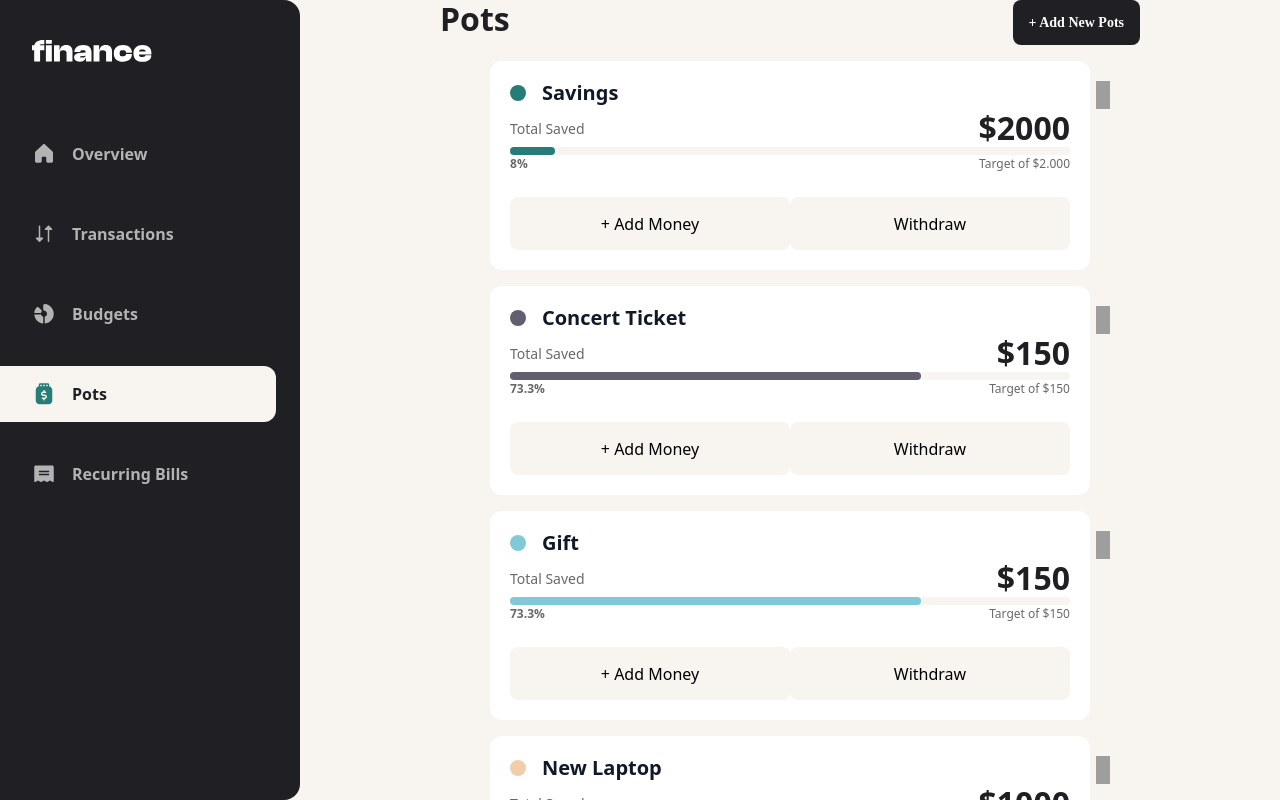
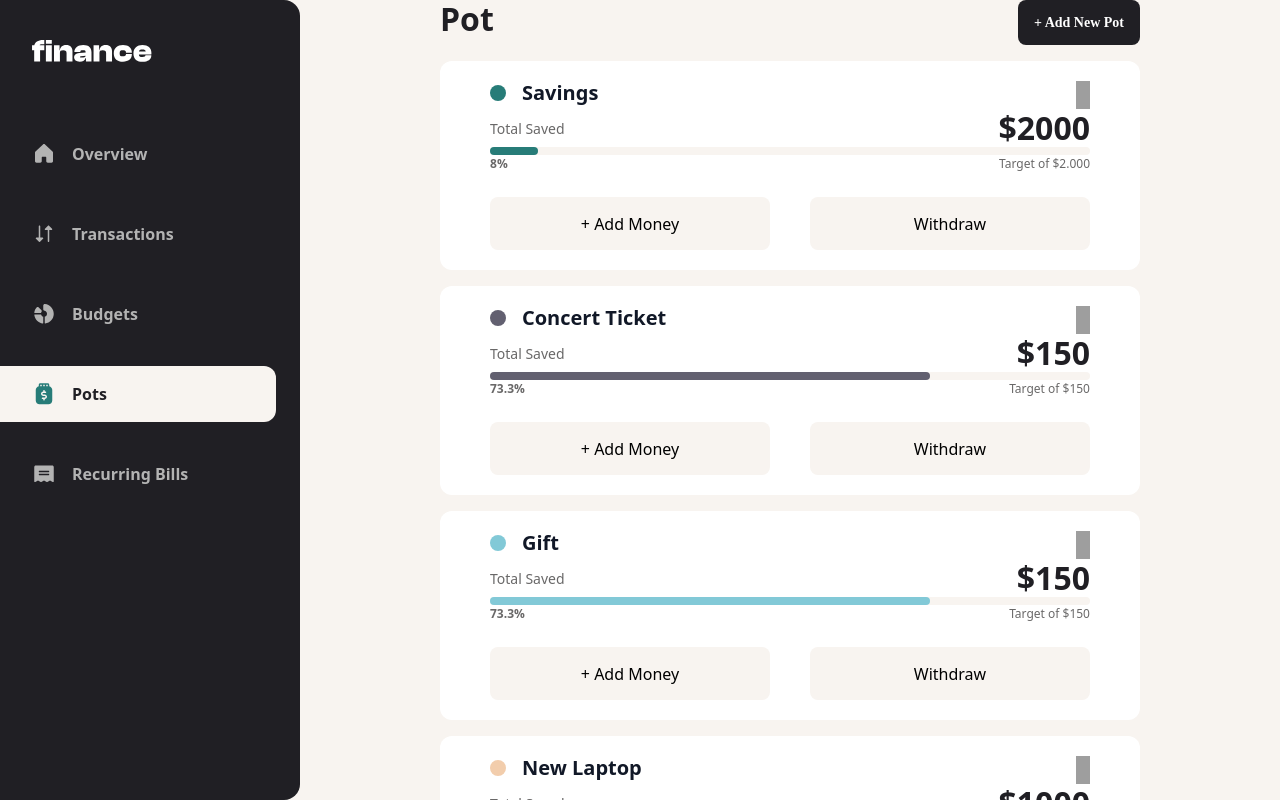
Before and after one commit to Keti-Tsiklauri/my-finance-app, a Next.js app: page /pots in a window 1280 px wide. Built offline with nearby package versions, Linux system fonts and the light colour scheme; grey boxes are pictures that could not be loaded.

Commit message:
fix styles

```diff
--- a/src/app/budgets/page.tsx
+++ b/src/app/budgets/page.tsx
@@ -1,17 +1,17 @@
 import SpendingSummary from "@/components/spending-summary/SpendingSummary";
 import SpendingTypes from "@/components/spending/SpendingTypes";
-import BudgetsHeader from "@/components/shared/headers/BudgetsHeader";
+import BudgetsHeader from "@/components/shared/headers/Header";
 export default function Budgets() {
   return (
     <div>
       <div className="mb-5 ">
-        <BudgetsHeader text="Budgets " />
+        <BudgetsHeader type="budget" />
       </div>
       <div className="xxl:flex">
         <div className="bg-white rounded-[12px] w-[343px] mx-auto md:w-[700px] pt-[20px] pb-[20px] mb-[20px] xxl:w-[440px] xxl:h-[220px]">
           <SpendingSummary text=" Spending Summary" />
         </div>
-        <div className="bg-white rounded-[12px] w-[343px] mx-auto md:w-[700px] pt-[10px] pb-[10px] xxl:w-[640px]">
+        <div className="bg-white rounded-[12px] w-[343px] mx-auto md:w-[700px] pt-[30px] pb-[10px] xxl:w-[640px]">
           <SpendingTypes />
         </div>
       </div>
--- a/src/app/pots/page.tsx
+++ b/src/app/pots/page.tsx
@@ -1,10 +1,10 @@
-import Header from "@/components/shared/headers/BudgetsHeader";
+import Header from "@/components/shared/headers/Header";
 import PotsTypes from "@/components/pots-types/PotsTypes";
 
 export default function Pots() {
   return (
     <div>
-      <Header text="Pots" />
+      <Header type="pot" />
       <div className="mt-4">
         <PotsTypes />
       </div>
--- /dev/null
+++ b/src/components/modals/AddNewPot.tsx
@@ -0,0 +1,7 @@
+export default function AddNewPot() {
+  return (
+    <div>
+      <p>aaa</p>
+    </div>
+  );
+}
--- a/src/components/pots-types/PotsTypes.tsx
+++ b/src/components/pots-types/PotsTypes.tsx
@@ -12,15 +12,16 @@ export default function PotsTypes() {
   const { pots } = data;
 
   return (
-    <div className="xxl:grid grid-cols-2 gap-6">
+    <div className="xxl:grid grid-cols-2 gap-6   mx-auto">
       {pots.map((pot, index) => (
         <div
           key={index}
-          className="mb-4 w-[343px] md:w-[600px] xxl:w-[500px] mx-auto gap-8 bg-white rounded-[12px] p-[20px_20px]"
+          className="mb-4  w-[343px] md:w-[700px] mx-auto  gap-8 bg-white rounded-[12px] p-[20px_20px]"
         >
+          {/* Total Saved */}
+          <div className="mx-auto w-[300px] md:w-[600px]">
             <CategoryHeader color={pot.theme} category={pot.name} />
-          {/* Total Saved */}
-          <div className="flex items-center justify-between">
+            <div className="flex items-center justify-between ">
               <p className="h-[21px] font-normal text-[14px] leading-[21px] text-[#696868]">
                 Total Saved
               </p>
@@ -30,7 +31,7 @@ export default function PotsTypes() {
             </div>
 
             {/* Progress bar */}
-          <div className="h-[8px] bg-[#F8F4F0] rounded-[4px] flex">
+            <div className="h-[8px] bg-[#F8F4F0] rounded-[4px] flex ">
               <div
                 className="h-full rounded-[4px]"
                 style={{
@@ -40,7 +41,7 @@ export default function PotsTypes() {
               />
             </div>
 
-          <div className="flex justify-between">
+            <div className="flex justify-between ">
               <p className="h-[18px] font-public-sans font-bold text-[12px] leading-[150%] text-[#696868]">
                 {calculatePercentage(pot.total, pot.target)}%
               </p>
@@ -48,12 +49,12 @@ export default function PotsTypes() {
                 Target of {formatDollarWithDot(pot.target)}
               </p>
             </div>
-
+          </div>
           {/* Buttons */}
-          <div className="flex justify-around mt-6">
+          <div className="flex justify-between mt-6 w-[300px] md:w-[600px] mx-auto">
             <button
               className="
-                w-[140px] md:w-[300px] xxl:w-[220px] h-[53px]
+                w-[140px] md:w-[280px] h-[53px]
                 bg-[#F8F4F0]
                 rounded-lg
                 cursor-pointer
@@ -65,7 +66,7 @@ export default function PotsTypes() {
             </button>
             <button
               className="
-                w-[140px] md:w-[300px] h-[53px] xxl:w-[220px]
+                w-[140px] md:w-[280px] h-[53px]
                 bg-[#F8F4F0]
                 rounded-lg
                 cursor-pointer
--- a/src/components/shared/headers/BudgetsHeader.tsx
+++ /dev/null
@@ -1,36 +0,0 @@
-"use client";
-import { useState } from "react";
-import AddButton from "../../add-button/AddButton";
-import AddNewBudget from "@/components/modals/AddNewBudget";
-
-export default function BudgetsHeader({ text }: { text: string }) {
-  const [showModal, setShowModal] = useState(false);
-
-  // ✅ Keep category outside modal so it persists
-  const [selectedCategory, setSelectedCategory] = useState("entertainment");
-
-  return (
-    <>
-      <div className="w-[343px] md:w-[700px] xxl:w-[1180px] mx-auto flex justify-between">
-        <p className="h-[38px] font-publicSans font-bold text-[32px] leading-[120%] text-[#201F24] w-[128px]">
-          {text}
-        </p>
-        <div onClick={() => setShowModal(true)}>
-          <AddButton text={`+ add new ${text}`} width="w-[155px]" />
-        </div>
-      </div>
-
-      {showModal && (
-        <div className="fixed inset-0 bg-black bg-opacity-40 flex items-center justify-center z-50">
-          <AddNewBudget
-            text="add new budget"
-            description="Choose a category to set a spending budget. These categories can help you monitor spending."
-            selectedCategory={selectedCategory}
-            setSelectedCategory={setSelectedCategory}
-            onClose={() => setShowModal(false)}
-          />
-        </div>
-      )}
-    </>
-  );
-}
--- /dev/null
+++ b/src/components/shared/headers/Header.tsx
@@ -0,0 +1,45 @@
+"use client";
+import { useState } from "react";
+import AddButton from "../../add-button/AddButton";
+import AddNewBudget from "@/components/modals/AddNewBudget";
+import AddNewPot from "@/components/modals/AddNewPot";
+import { capitalizeEachWord } from "@/components/helperFunctions/capitalizeEachWord";
+
+export default function Header({ type }: { type: "budget" | "pot" }) {
+  const [showModal, setShowModal] = useState(false);
+
+  // Keep category outside modal so it persists
+  const [selectedCategory, setSelectedCategory] = useState("entertainment");
+
+  const openModal = () => setShowModal(true);
+  const closeModal = () => setShowModal(false);
+
+  return (
+    <>
+      <div className="w-[343px] md:w-[700px] xxl:w-[1180px] mx-auto flex justify-between">
+        <p className="h-[38px] font-publicSans font-bold text-[32px] leading-[120%] text-[#201F24] w-[128px] capitalize">
+          {type}
+        </p>
+        <div onClick={openModal}>
+          <AddButton text={`+ add new ${type}`} width="w-[155px]" />
+        </div>
+      </div>
+
+      {showModal && (
+        <div className="fixed inset-0 bg-black bg-opacity-40 flex items-center justify-center z-50">
+          {type === "budget" ? (
+            <AddNewBudget
+              text="add new budget"
+              description="Choose a category to set a spending budget. These categories can help you monitor spending."
+              selectedCategory={selectedCategory}
+              setSelectedCategory={setSelectedCategory}
+              onClose={closeModal}
+            />
+          ) : (
+            <AddNewPot />
+          )}
+        </div>
+      )}
+    </>
+  );
+}
--- a/src/components/spending/SpendingTypes.tsx
+++ b/src/components/spending/SpendingTypes.tsx
@@ -68,7 +68,7 @@ export default function SpendingTypes() {
         return (
           <div
             key={category}
-            className="mb-10 w-[303px] md:w-[620px] lg:!w-[600px] md:m-auto xxl:w-[600px] xxl:mb-8"
+            className="mb-10 pb-4 w-[303px] md:w-[620px] lg:!w-[600px] md:m-auto xxl:w-[600px] xxl:mb-8"
           >
             <CategoryHeader
               color={color}
--- a/src/components/transactions/TransactionPageWrapper.tsx
+++ b/src/components/transactions/TransactionPageWrapper.tsx
@@ -57,7 +57,7 @@ export default function TransactionsWrapper() {
   return (
     <>
       {/* Search & Filters */}
-      <div className="flex justify-between xxl:w-[1000px] mx-auto mb-[20px] mt-[20px] w-[343px] md:w-[620px]">
+      <div className="flex justify-between xxl:w-[1000px] mx-auto mb-[20px] mt-[20px] w-[343px] md:w-[700px]">
         <Search
           placeholder="Search Transaction"
           width="w-[100px] md:w-[160px] xxl:w-[320px]"
```
Lines whose indentation alone changed are shown as unchanged.
